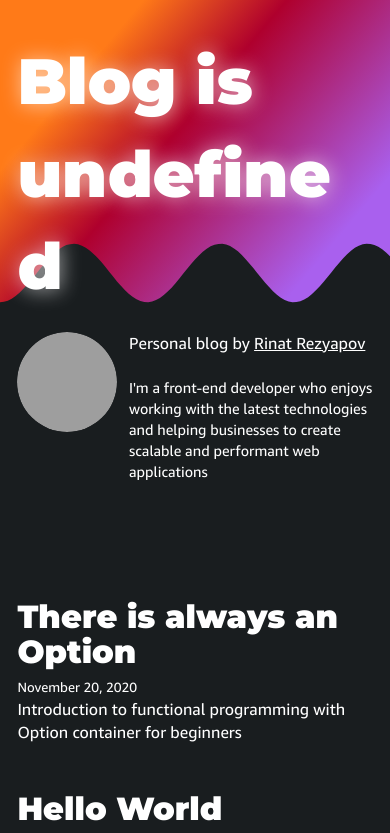
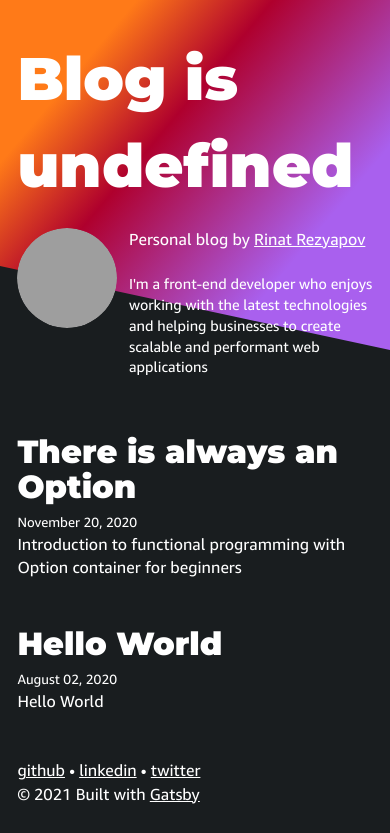
Before and after one commit to RinatRezyapov/personal-blog-and-cv, a Gatsby site: page / in a window 390 px wide. Shown: the top 833 px of the page. Built offline with nearby package versions, Linux system fonts and the light colour scheme; Gatsby itself is replaced by a stand-in of ours; some packages are replaced by stand-ins of ours; grey boxes are pictures that could not be loaded.

Commit message:
Mobile view is fixed

```diff
--- a/src/components/bio.js
+++ b/src/components/bio.js
@@ -45,12 +45,7 @@ const Bio = () => {
 
   const { author } = data.site.siteMetadata
   return (
-    <div
-      style={{
-        display: `flex`,
-        marginBottom: rhythm(4),
-      }}
-    >
+    <Wrapper>
       <Image
         fixed={data.avatar.childImageSharp.fixed}
         alt={author.name}
@@ -74,12 +69,20 @@ const Bio = () => {
           {author.summary}
         </AboutSection>
       </HeadlineWrapper>
-    </div>
+    </Wrapper>
   )
 }
 
 
 export default Bio;
+
+const Wrapper = styled.div`
+  display: flex;
+  margin-bottom: 5rem;
+  @media (max-width: 1024px) {
+    margin-bottom: 2rem;
+  }
+`;
 
 const HeadlineSection = styled.p`
   a {
--- a/src/components/layout.js
+++ b/src/components/layout.js
@@ -54,9 +54,11 @@ const Header = styled.header`
 
 
 const CustomLink = styled(Link)`
-  text-shadow: 1px 1px 20px #ffffff99;
   text-decoration: none;
   font-size: 4rem;
   font-family: 'Montserrat', sans-serif;
   font-weight: 900;
+  @media (max-width: 1024px) {
+    font-size: 3.75rem;
+  }
 `;
--- a/src/styles/Typography.tsx
+++ b/src/styles/Typography.tsx
@@ -10,7 +10,6 @@ export const Title = styled.h2<ITypographyProps>`
   font-weight: 900;
   line-height: 1.2;
   margin: 0 0 0.3rem 0;
-  text-shadow: 1px 1px 20px #ffffff99;
 `;
 
 export const Subtitle1 = styled.h4<ITypographyProps>`
--- a/src/utils/global.css
+++ b/src/utils/global.css
@@ -177,3 +177,12 @@ body:after {
   background: linear-gradient(130deg,#ff7a18  20%,#af002d 40%,#a960ee 75%);
   clip-path: polygon(100% 0,0 0,0 77.5%,1% 77.4%,2% 77.1%,3% 76.6%,4% 75.9%,5% 75.05%,6% 74.05%,7% 72.95%,8% 71.75%,9% 70.55%,10% 69.3%,11% 68.05%,12% 66.9%,13% 65.8%,14% 64.8%,15% 64%,16% 63.35%,17% 62.85%,18% 62.6%,19% 62.5%,20% 62.65%,21% 63%,22% 63.5%,23% 64.2%,24% 65.1%,25% 66.1%,26% 67.2%,27% 68.4%,28% 69.65%,29% 70.9%,30% 72.15%,31% 73.3%,32% 74.35%,33% 75.3%,34% 76.1%,35% 76.75%,36% 77.2%,37% 77.45%,38% 77.5%,39% 77.3%,40% 76.95%,41% 76.4%,42% 75.65%,43% 74.75%,44% 73.75%,45% 72.6%,46% 71.4%,47% 70.15%,48% 68.9%,49% 67.7%,50% 66.55%,51% 65.5%,52% 64.55%,53% 63.75%,54% 63.15%,55% 62.75%,56% 62.55%,57% 62.5%,58% 62.7%,59% 63.1%,60% 63.7%,61% 64.45%,62% 65.4%,63% 66.45%,64% 67.6%,65% 68.8%,66% 70.05%,67% 71.3%,68% 72.5%,69% 73.6%,70% 74.65%,71% 75.55%,72% 76.35%,73% 76.9%,74% 77.3%,75% 77.5%,76% 77.45%,77% 77.25%,78% 76.8%,79% 76.2%,80% 75.4%,81% 74.45%,82% 73.4%,83% 72.25%,84% 71.05%,85% 69.8%,86% 68.55%,87% 67.35%,88% 66.2%,89% 65.2%,90% 64.3%,91% 63.55%,92% 63%,93% 62.65%,94% 62.5%,95% 62.55%,96% 62.8%,97% 63.3%,98% 63.9%,99% 64.75%,100% 65.7%);
 }
+
+@media (max-width: 1024px) {
+  body:after, body:before {
+    height: 350px;
+  }
+  body:after {
+    clip-path: polygon(0 0, 100% 0, 100% 100%, 0 76%);
+  }
+}
```
